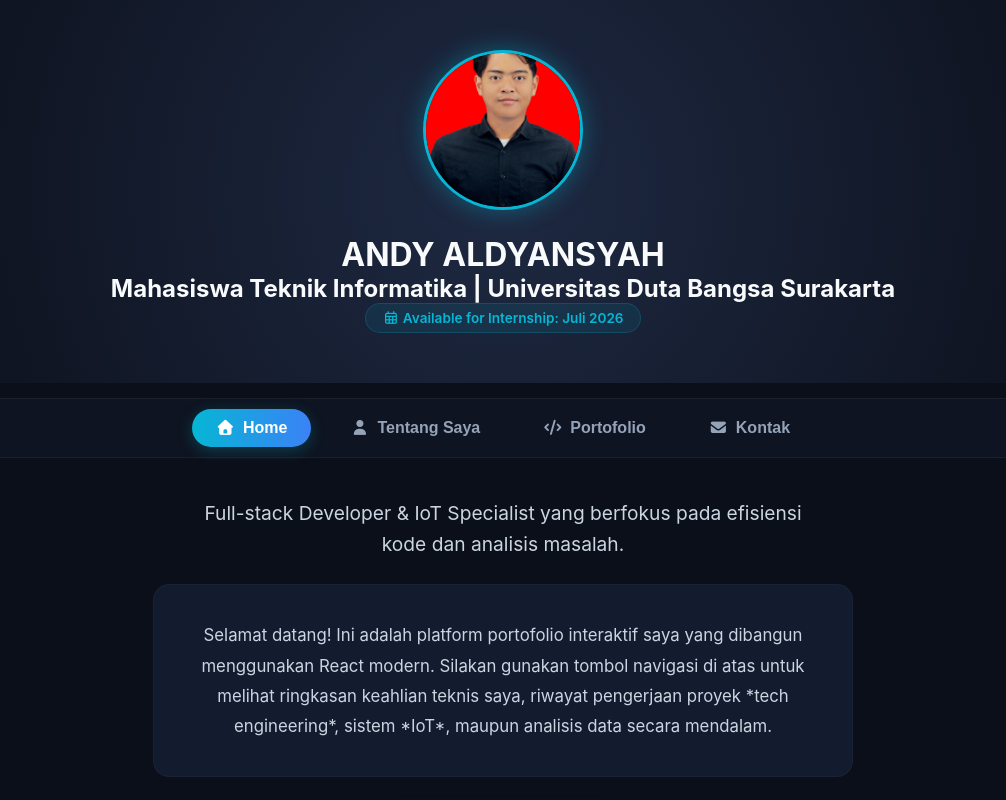
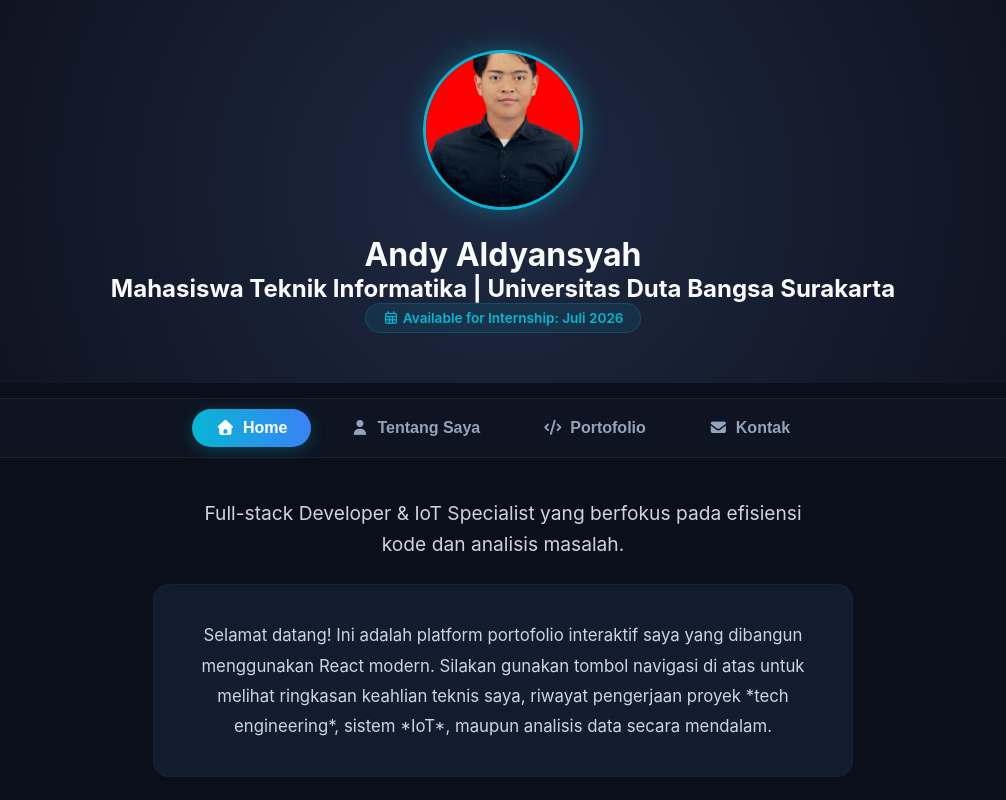
Before and after one commit to AndyAldy/portfolio_Andy, a React (Vite) app: page / in a window 1280 px wide. Shown: the top 800 px of the page, without its empty margins (137-1143 px from the left). Built offline with nearby package versions, Linux system fonts and the light colour scheme.

Commit message:
cahnge name uppercase to lowercase

```diff
--- a/src/data/portofolioData.js
+++ b/src/data/portofolioData.js
@@ -1,5 +1,5 @@
 export const personalInfo = {
-  name: "ANDY ALDYANSYAH", // [cite: 10]
+  name: "Andy Aldyansyah", // [cite: 10]
   title: "Mahasiswa Teknik Informatika", // [cite: 11]
   institution: "Universitas Duta Bangsa Surakarta", // [cite: 17]
   tagline: "Full-stack Developer & IoT Specialist yang berfokus pada efisiensi kode dan analisis masalah.", // [cite: 13, 15]
```
